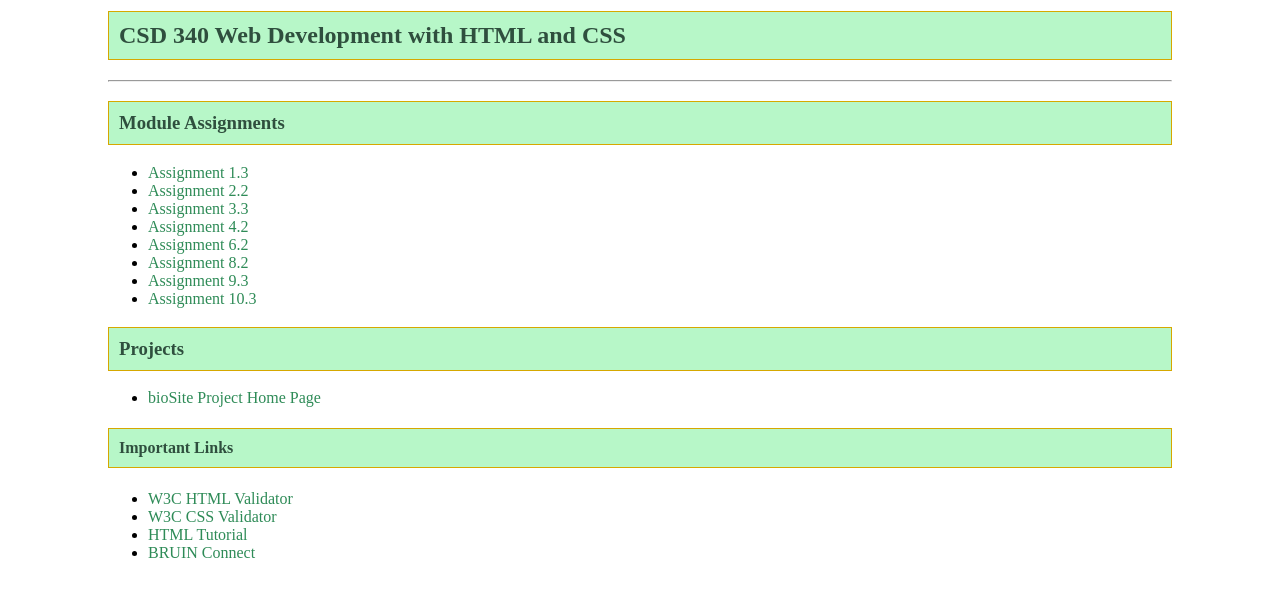
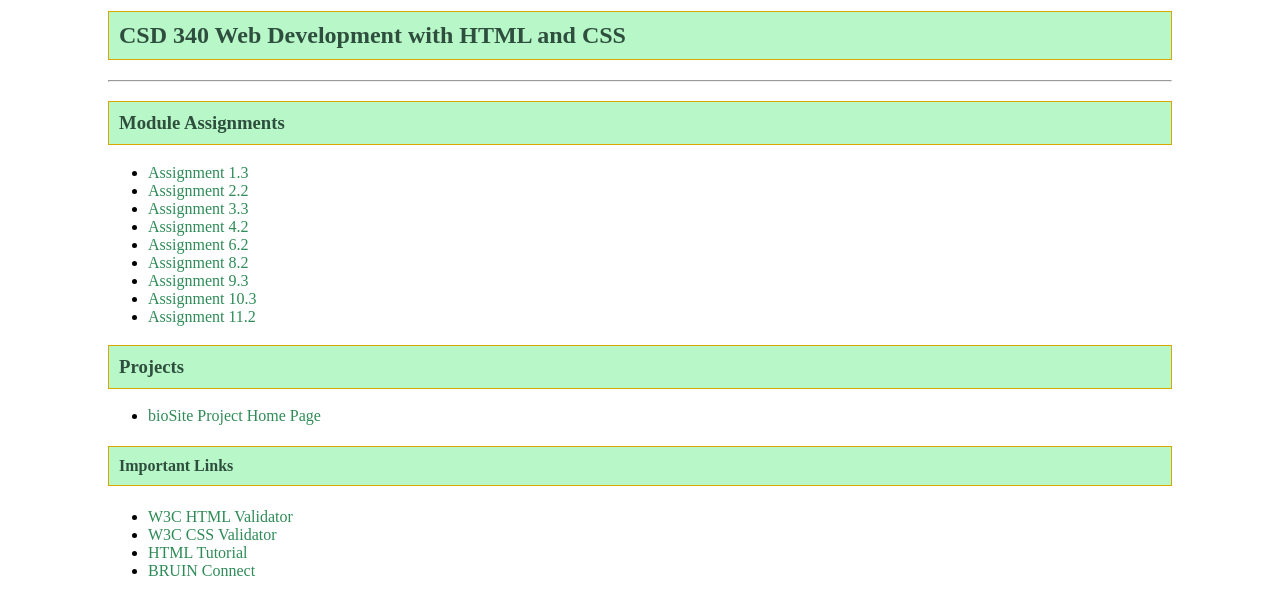
Before and after one commit to Zombehfied/csd-340, a plain HTML site: page index.html in a window 1280 px wide. Shown: the part 119-734 px from the top of the page. Drawn offline with Linux system fonts and the light colour scheme.

Commit message:
Add link to Assignment 11.2 in index.html

```diff
--- a/index.html
+++ b/index.html
@@ -83,6 +83,12 @@
                         Assignment 10.3
                     </a>
                 </li>
+
+                <li>
+                    <a href="module-11/Raible_Mod11_2.html">
+                        Assignment 11.2
+                    </a>
+                </li>
             </ul>
 
             <h3>
```
